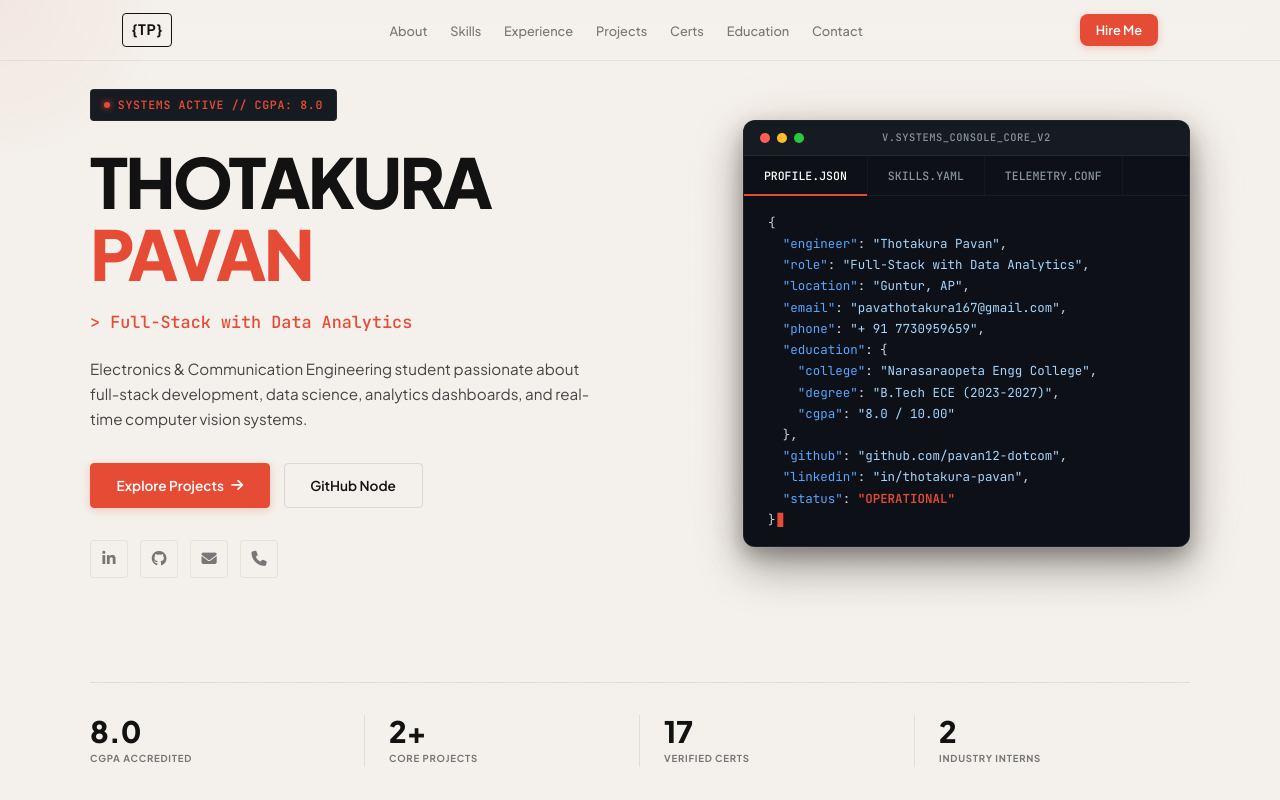
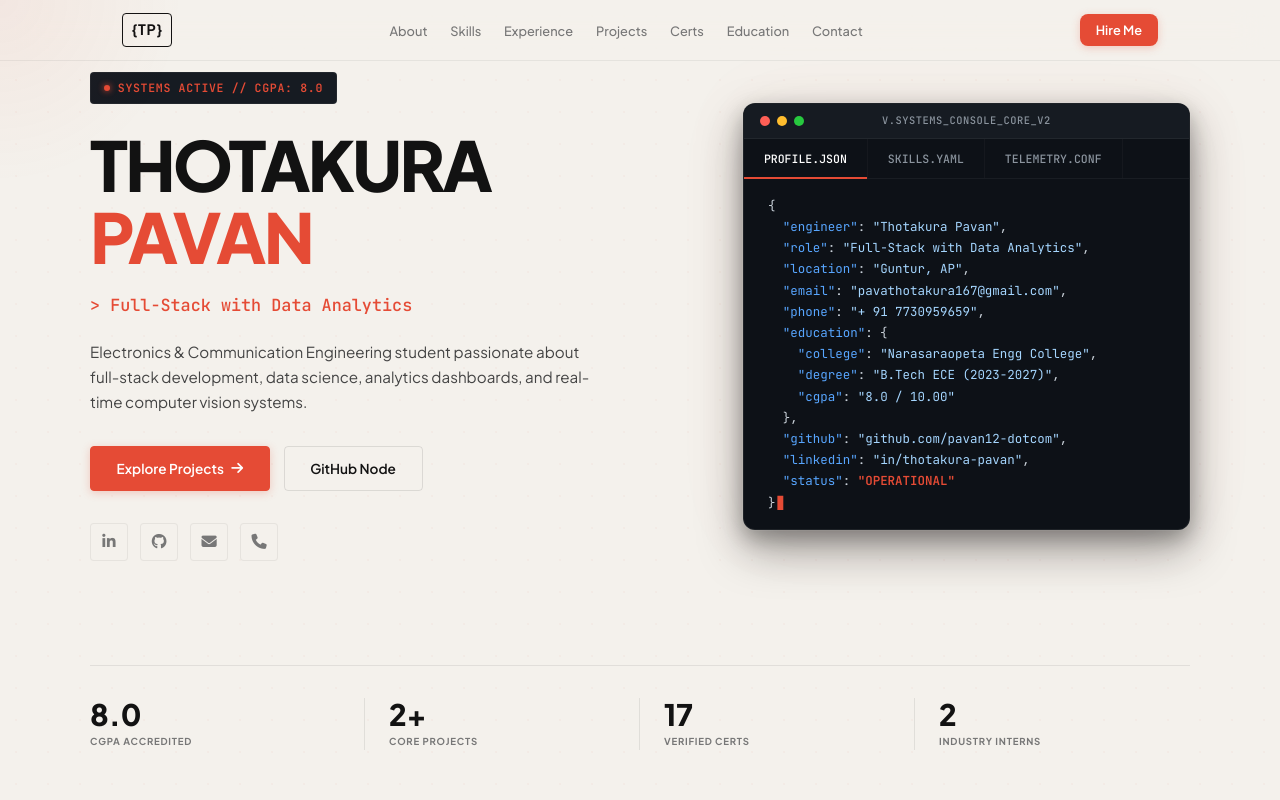
Before and after one commit to pavan12-dotcom/portfilo, a plain HTML site: page index.html in a window 1280 px wide. Shown: the top 800 px of the page. Drawn offline with Linux system fonts and the light colour scheme.

Commit message:
fix: move hero content upward on page

```diff
--- a/style.css
+++ b/style.css
@@ -213,8 +213,8 @@ nav.scrolled{box-shadow:0 1px 20px #0000000f}
 /* ══ HERO ══ */
 #hero{
   background:var(--bg-pure);
-  min-height:100vh;padding:5.5rem 1.5rem 2rem;
-  display:flex;align-items:center;
+  min-height:100vh;padding:4.5rem 1.5rem 2rem;
+  display:flex;align-items:flex-start;
   position:relative;overflow:hidden;
 }
 .hero-grid{
```
